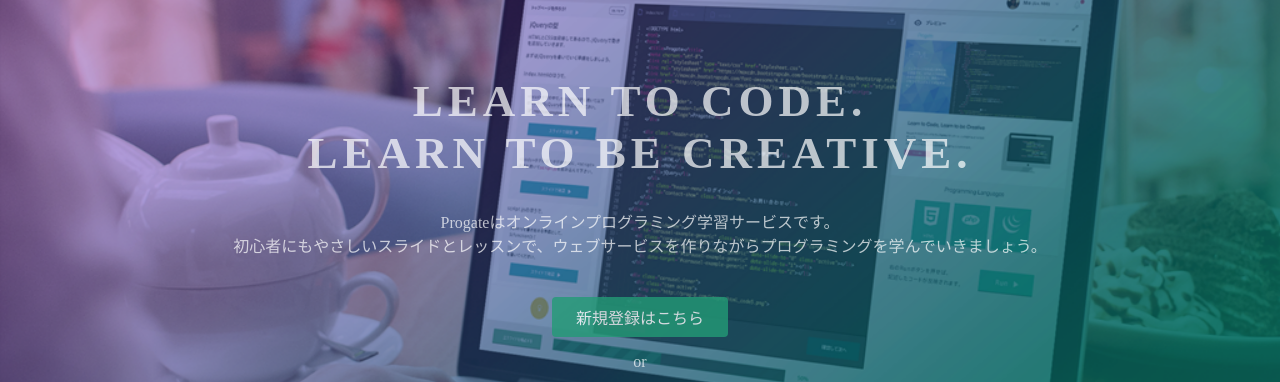
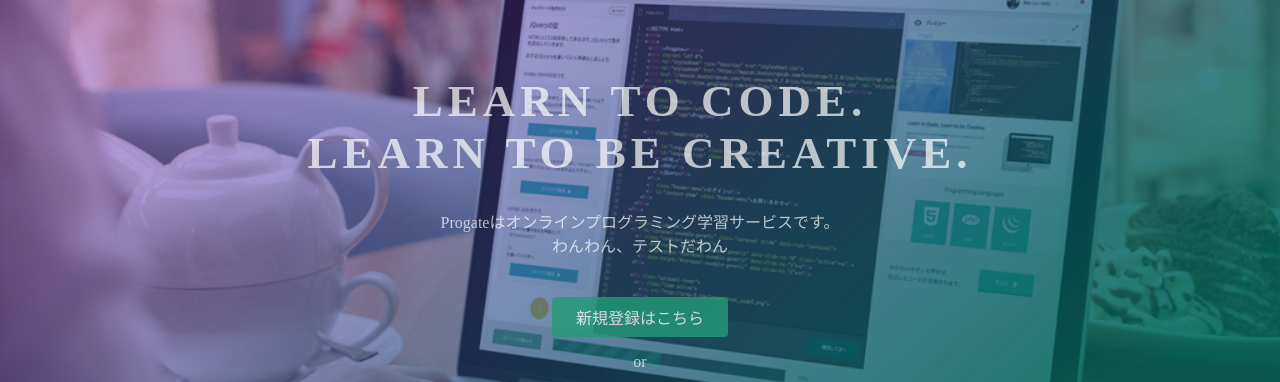
Before and after one commit to mikiseki/mikiseki02.github.io, a plain HTML site: page index.html in a window 1280 px wide. Shown: the part 135-517 px from the top of the page. Drawn offline with Linux system fonts and the light colour scheme.

Commit message:
Update index.html

```diff
--- a/index.html
+++ b/index.html
@@ -24,7 +24,7 @@
   <div class="top-wrapper">
     <div class="container">
       <h1>LEARN TO CODE.<br>LEARN TO BE CREATIVE.</h1>
-      <p>Progateはオンラインプログラミング学習サービスです。<br>初心者にもやさしいスライドとレッスンで、ウェブサービスを作りながらプログラミングを学んでいきましょう。</p>
+      <p>Progateはオンラインプログラミング学習サービスです。<br>わんわん、テストだわん</p>
       <div class="btn-wrapper">
         <a href="#" class="btn signup">新規登録はこちら</a>
         <p>or</p>
```
